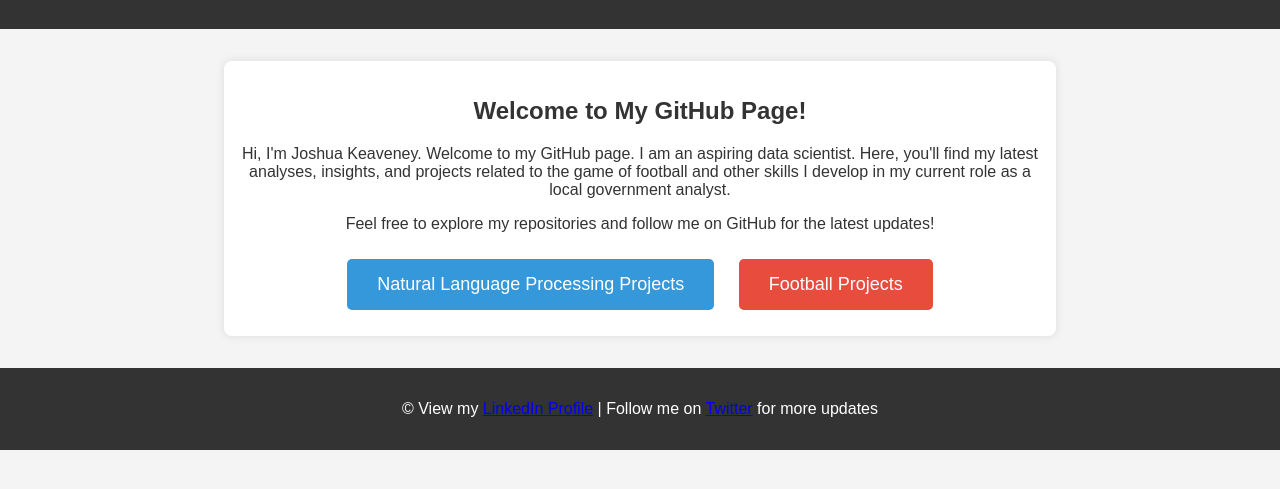
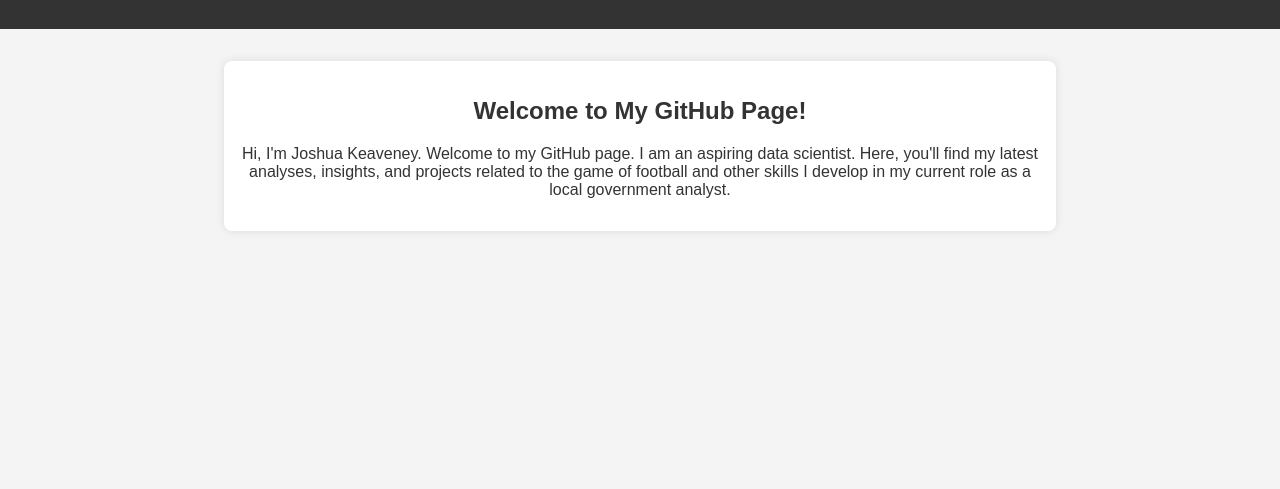
Before and after one commit to Keaveneys/keaveneys.github.io, a plain HTML site: page index.html in a window 1280 px wide. Shown: the part 111-600 px from the top of the page. Drawn offline with Linux system fonts and the light colour scheme.

Commit message:
Update index.html

```diff
--- a/index.html
+++ b/index.html
@@ -3,7 +3,7 @@
 
 <head>
     <meta charset="UTF-8">
-    <meta name="viewport" content="width=device-width, initial-scale=1.0">
+    <meta name="viewport" content="width=device-width, initial-scale=1.0, user-scalable=no">
     <title>Joshua Keaveney - GitHub Page</title>
     <style>
         body {
@@ -77,18 +77,4 @@
             Hi, I'm Joshua Keaveney. Welcome to my GitHub page. I am an aspiring data scientist. Here, you'll find my latest
             analyses, insights, and projects related to the game of football and other skills I develop in my current role
             as a local government analyst.
-        </p>
-        <p>Feel free to explore my repositories and follow me on GitHub for the latest updates!</p>
-
-        <!-- Replaced repository links with buttons -->
-        <button class="button" id="nlpButton">Natural Language Processing Projects</button>
-        <button class="button" id="footballButton">Football Projects</button>
-    </section>
-
-    <footer>
-        <p>&copy; View my <a href="https://www.linkedin.com/in/joshua-keaveney-198941192/"> LinkedIn Profile</a> | Follow
-            me on <a href="https://twitter.com/JoshuaKeaveney">Twitter</a> for more updates</p>
-    </footer>
-</body>
-
-</html>
+        </
```
